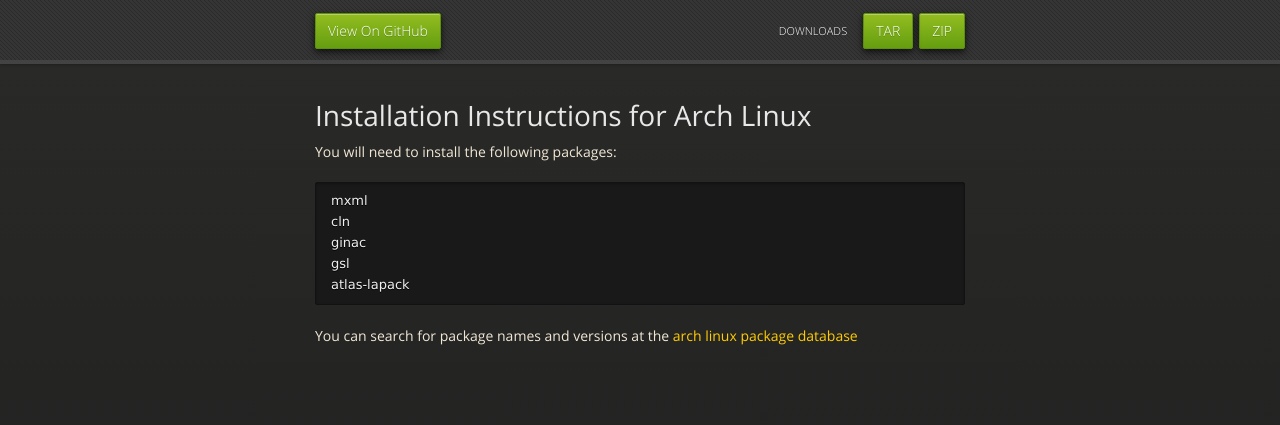
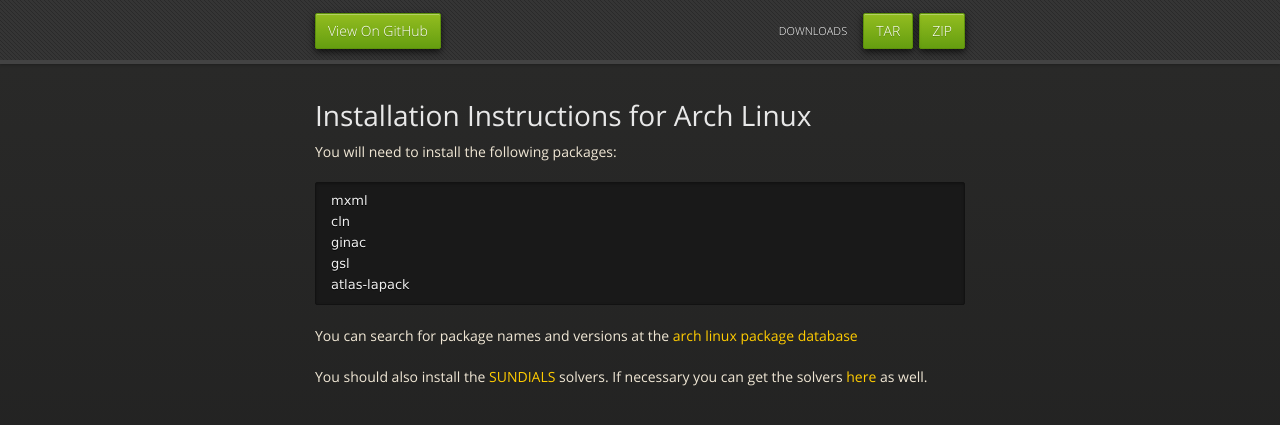
Before and after one commit to a-kramer/mcmc_clib, a Jekyll site: the page built from Arch.md, in a window 1280 px wide. Shown: the top 425 px of the page. Built offline with Jekyll 4.4.1, drawn with Linux system fonts in a browser that asks for light colours; nearby versions of some CDN libraries.

Commit message:
+Arch.md

```diff
--- a/Arch.md
+++ b/Arch.md
@@ -16,3 +16,6 @@ atlas-lapack
 
 You can search for package names and versions at the
 [arch linux package database](https://www.archlinux.org/packages/)
+
+You should also install the [SUNDIALS](https://aur.archlinux.org/packages/sundials/) solvers.
+If necessary you can get the solvers [here](http://computation.llnl.gov/casc/sundials/download/download.html) as well.
```
